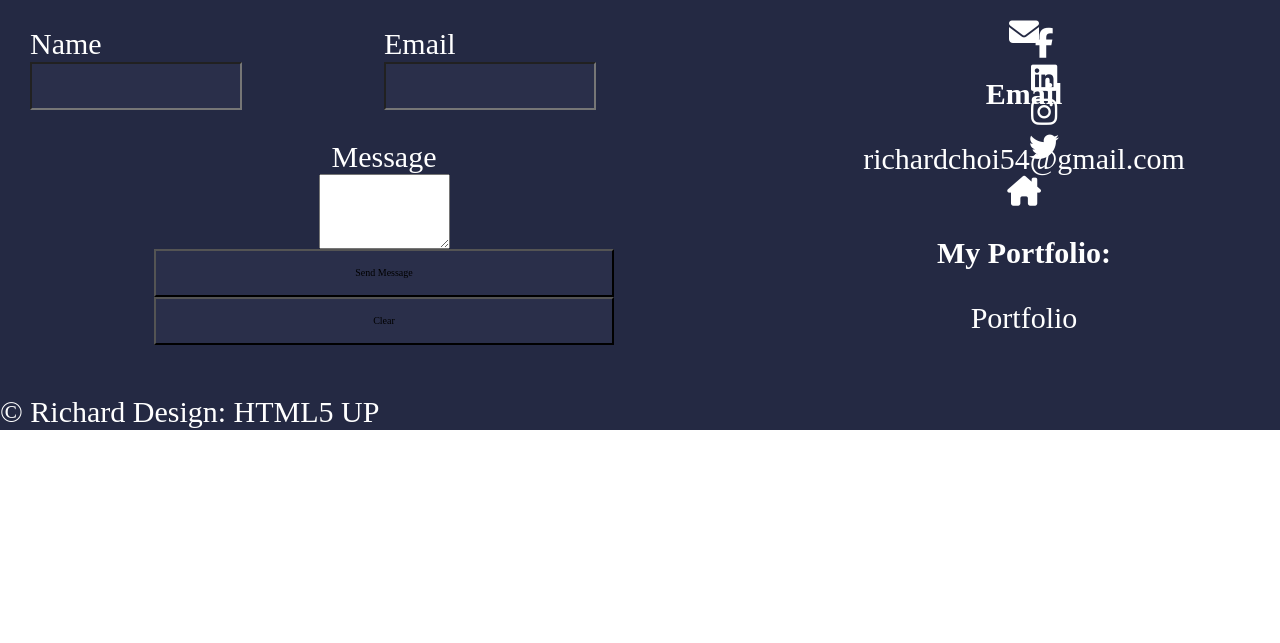
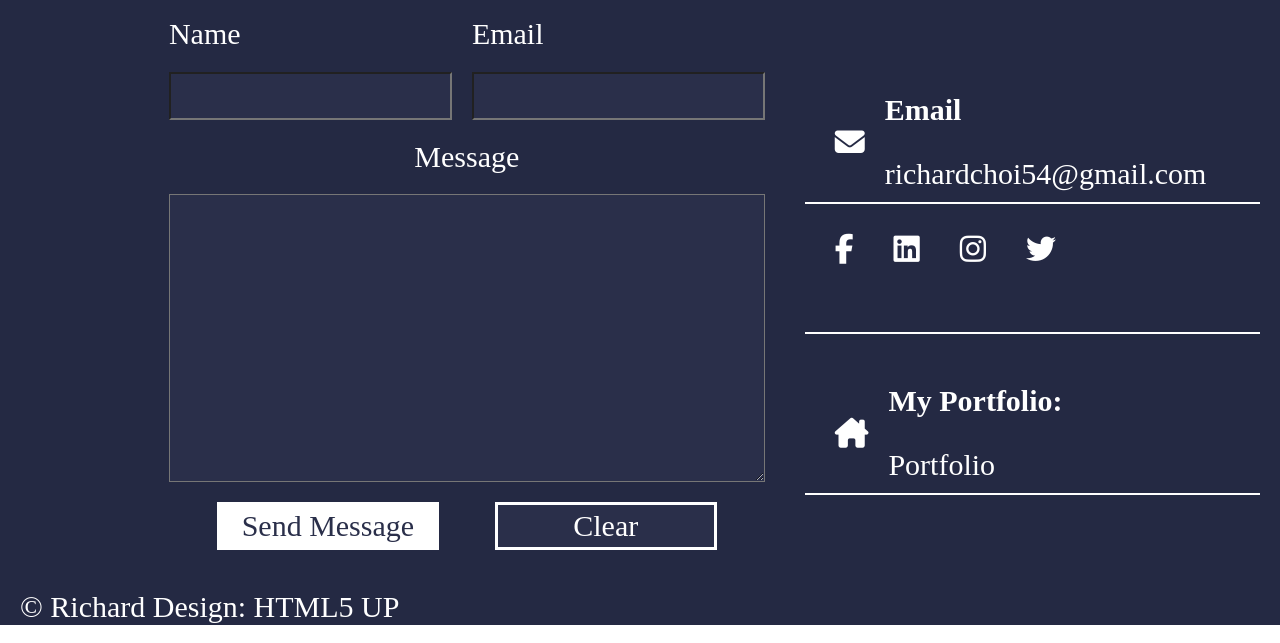
Before and after one commit to choir27/Anime-on-Mobile, a plain HTML site: page index.html in a window 1280 px wide. Shown: the part 1955-2598 px from the top of the page. Before the commit the page ends 2385 px from the top, so only its background shows below. Drawn offline with Linux system fonts and the light colour scheme.

Commit message:
added more style to footer section

```diff
--- a/css/style.css
+++ b/css/style.css
@@ -266,31 +266,109 @@ background: no-repeat url('assets/epicSeven.jpg') center/cover;
     background: #242943;
 }
 
-#footer h3, #footer a, #footer a, #footer span, #footer label, #footer small, #footer i{
+#footer h3, #footer a, #footer a, #footer span, #footer label, #footer small, #footer i, #footer input{
     font-size: 3rem;
     color: white;
 }
 
+#footer form{
+    align-items: flex-end;
+    padding: 2rem;
+}
 
-#footer form{
-    width: 60%;
-}
 
 #footer section{
     width: 40%;
 }
 
+#footer label{
+    margin-bottom: 2rem;
+}
+
 #footer input{
-    width: 60%;
+    width: 100%;
     background: rgba(42,47,74);
     height: 6vh;
 }
 
 #footer .form{
 width: 100%;
-padding: 3rem;
+padding-bottom: 2rem;
 }
 
-#footer .form div{
+#footer .name{
+    padding-right:2rem;
+
+}
+
+#footer div{
     width: 100%;
 }
+
+#footer textarea{
+    width: 100%;
+    background: rgba(42,47,74);
+    height: 36vh;
+}
+
+#footer .buttons input{
+    width: 40%;
+}
+
+#footer .buttons{
+    padding: 2rem;
+    justify-content: space-around;
+}
+
+#footer .container-alt{
+    width: 80%;
+}
+
+#footer .send{
+    background-color: white;
+    border: 3px solid white;
+    color: rgba(42,47,74);
+}
+
+#footer .reset{
+    border: 1px solid rgba(42,47,74);
+    border: 3px solid white;
+}
+
+#footer #icons{
+    width: 40%;
+    justify-content: center;
+}
+
+
+#footer .icons a, #footer.icons i{
+    color: white;
+    font-size: 5rem;
+}
+
+#footer li, #footer ul{
+    height: 4rem;
+    position: relative;
+}
+
+#footer .icons{
+    height: 15vh;
+    padding: 2rem;
+    justify-content: flex-start;
+}
+
+#footer .icons div{
+    width: 60%;
+    justify-content: space-around;
+}
+
+
+#footer span{
+    height: 20%;
+ padding: 2rem;
+}
+
+#footer .contact, #footer .portfolio, #footer .icons{
+    padding: 1rem;
+    border-bottom: 2px solid white;
+}
--- a/index.html
+++ b/index.html
@@ -85,14 +85,16 @@
 				<!-- Footer -->
 					<footer id="footer">
 						<div class = 'flex'>
-						<form class = 'flex alignItems column' netlify method="post" action="#" netlify-honeypot="bot-field" data-netlify="true">
+						<form class = 'flex  column' netlify method="post" action="#" netlify-honeypot="bot-field" data-netlify="true">
 							<p class="hidden">
 								<label>
 								Don’t fill this out if you’re human: <input name="bot-field" />
 								</label>
 							</p>
-							<div class = 'flex form'>
-								<div class = 'flex column'>
+
+							<div class = 'flex alignItems column container-alt'>
+							<div class = 'flex form justifyContent'>
+								<div class = 'flex column name'>
 								<label for="name">Name</label>
 								<input type="text" name="name" id="name" />
 								</div>
@@ -101,31 +103,45 @@
 								<input type="text" name="email" id="email" />
 								</div>
 							</div>
+
 								<label for="message">Message</label>
 								<textarea name="message" id="message" rows="6"></textarea>
 
-							<input type="submit" value="Send Message" class="primary" />
-							<input type="reset" value="Clear" />
+							<div class ='flex buttons'>
+							<input type="submit" value="Send Message" class="send" />
+							<input type="reset" value="Clear" class = 'reset' />
+							</div>
+						</div>
+
 
 					</form>
 
 
-			<section class = 'column flex alignItems'>
+			<section class = 'column flex alignItems' id = 'icons'>
+				<div class = 'contact flex alignItems'>
 				<span class="fa-solid fa-envelope"></span>
+				<div class = 'flex column'>
 				<h3>Email</h3>
 				<a>richardchoi54@gmail.com</a>
+				</div>
+				</div>
 
-			<ul class="icons">
-				<li class = 'flex alignItems justifyContent'><a target = '_blank' href = 'https://www.facebook.com/richard.choi.54772/about?section=bio&lst=100052959996942%3A100052959996942%3A1593271248'><i class="fa-brands fa-facebook-f"></i></a></li>
-				<li class = 'flex alignItems justifyContent'><a target = '_blank' href = 'https://www.linkedin.com/in/richard-choir/'><i class="fa-brands fa-linkedin"></i></a></li>
-				<li class = 'flex alignItems justifyContent'><a target = '_blank' href = 'https://www.instagram.com/225kh_drw/?hl=en'><i class="fa-brands fa-instagram"></i></a></li>
-				<li class = 'flex alignItems justifyContent'><a target = '_blank' href = 'https://twitter.com/choir241'><i class="fa-brands fa-twitter"></i></a></li>
-			</ul>
+				<ul class = 'icons flex'>
+					<div class = 'flex'>
+					<li class = 'flex alignItems justifyContent'><a target = '_blank' href = 'https://www.facebook.com/richard.choi.54772/about?section=bio&lst=100052959996942%3A100052959996942%3A1593271248'><i class="fa-brands fa-facebook-f"></i></a></li>
+					<li class = 'flex alignItems justifyContent'><a target = '_blank' href = 'https://www.linkedin.com/in/richard-choir/'><i class="fa-brands fa-linkedin"></i></a></li>
+					<li class = 'flex alignItems justifyContent'><a target = '_blank' href = 'https://www.instagram.com/225kh_drw/?hl=en'><i class="fa-brands fa-instagram"></i></a></li>
+					<li class = 'flex alignItems justifyContent'><a target = '_blank' href = 'https://twitter.com/choir241'><i class="fa-brands fa-twitter"></i></a></li>
+					</div>
+				</ul>
 
-
+				<div class = 'portfolio flex alignItems'>
 				<span class="fa-solid fa-house-chimney"></span>
+				<div class = 'flex column'>
 				<h3>My Portfolio:</h3>
 				<a target="_blank" href = "#">Portfolio</a>
+				</div>
+				</div>
 			<section>
 			</div>
 			<span>&copy; Richard Design: <a href="https://html5up.net">HTML5 UP</a></span>
```
